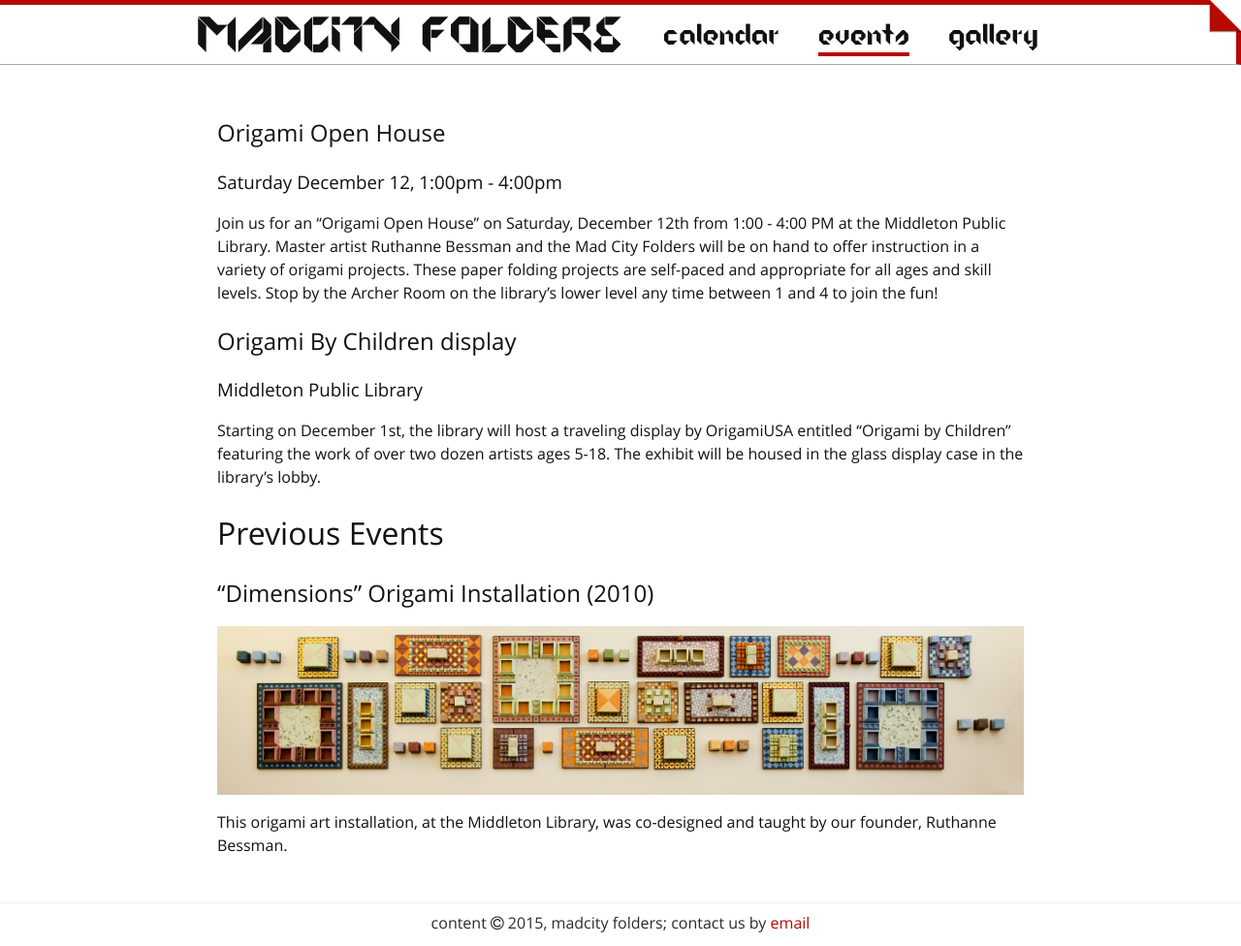
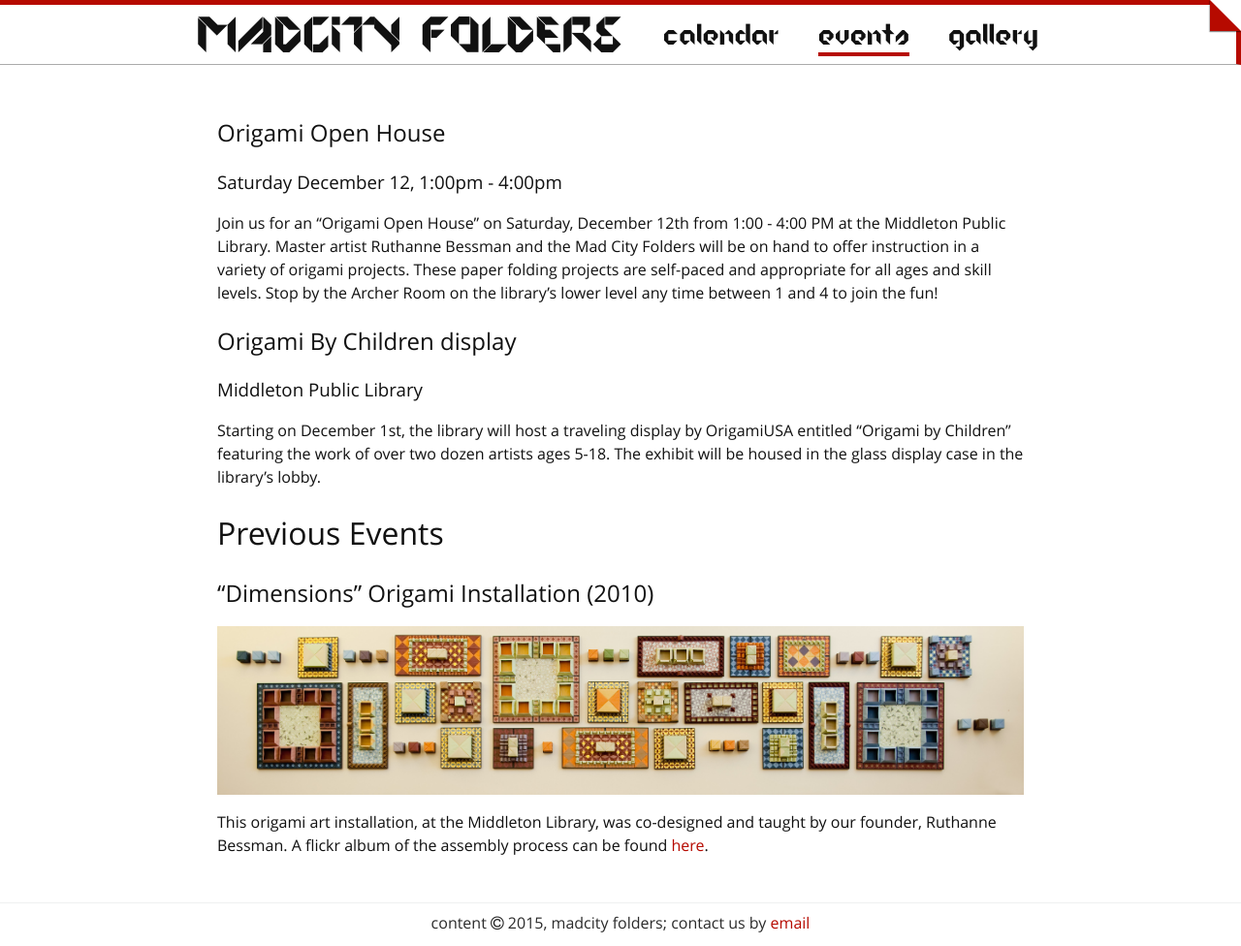
Before and after one commit to MadCityFolders/madcityfolders.github.io, a Jekyll site: the page built from events.md, in a window 1280 px wide. Shown: the whole page at 97% size. Built offline with Jekyll 4.4.1, drawn with Linux system fonts in a browser that asks for light colours; nearby versions of some CDN libraries; comment, search, counter and statistics services are not loaded.

Commit message:
Add link to dimensions flickr album

```diff
--- a/events.md
+++ b/events.md
@@ -29,3 +29,4 @@ be housed in the glass display case in the library's lobby.
 ![Image of Dimensions installation]({{ site.url }}/assets/dimensions1.jpg)
 
 This origami art installation, at the Middleton Library, was co-designed and taught by our founder, Ruthanne Bessman.
+A flickr album of the assembly process can be found [here](https://www.flickr.com/photos/middletonpubliclibrary/sets/72157628098951846/).
```
